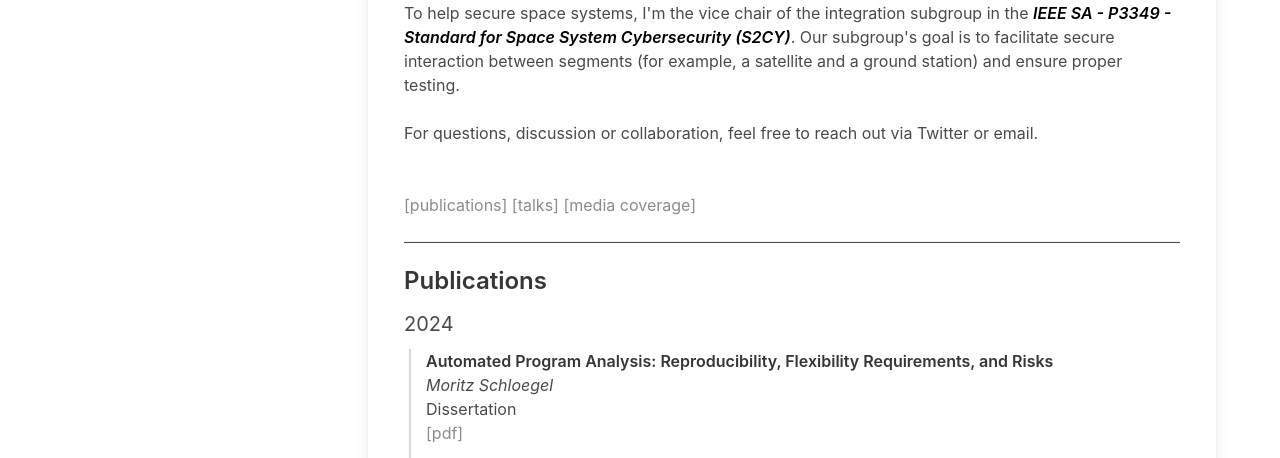
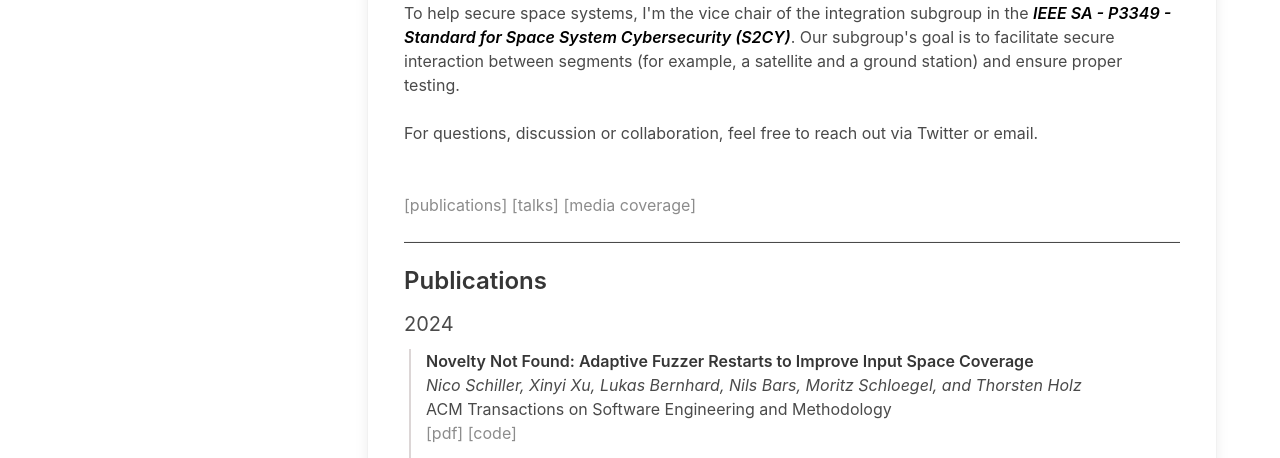
Before and after one commit to mu00d8/website, a plain HTML site: page index.html in a window 1280 px wide. Shown: the part 494-952 px from the top of the page. Drawn offline with Linux system fonts and the light colour scheme.

Commit message:
add fuzzer restarts tosem paper

```diff
--- a/index.html
+++ b/index.html
@@ -97,6 +97,25 @@
                                         <h1 class="subtitle pb-3 pt-5">2024</h1>
                                     </block>
                                     <div class="vertical_line">
+
+                                        <div class="block" id="fuzzer-restarts" >
+                                            <div class="content">
+
+                                                <a class="title is-size-6" href="paper/schiller2024fuzzerrestarts.pdf">Novelty Not Found: Adaptive Fuzzer Restarts to Improve Input Space Coverage</a><br />
+
+
+                                                <em>Nico Schiller, Xinyi Xu, Lukas Bernhard, Nils Bars, Moritz Schloegel, and Thorsten Holz</em><br />
+
+                                                ACM Transactions on Software Engineering and Methodology <br />
+
+
+
+                                                <a class="pr-0" href="paper/schiller2024fuzzerrestarts.pdf" style="color: #8c8c8c; ">[pdf]</a>
+
+                                                <a class="pr-0" href="https://github.com/CISPA-SysSec/fuzzing-restarts" style="color: #8c8c8c; ">[code]</a>
+
+                                            </div>
+                                        </div>
 
                                         <div class="block" id="dissertation" >
                                             <div class="content">
```
Also changed, not shown: 1 other file.
